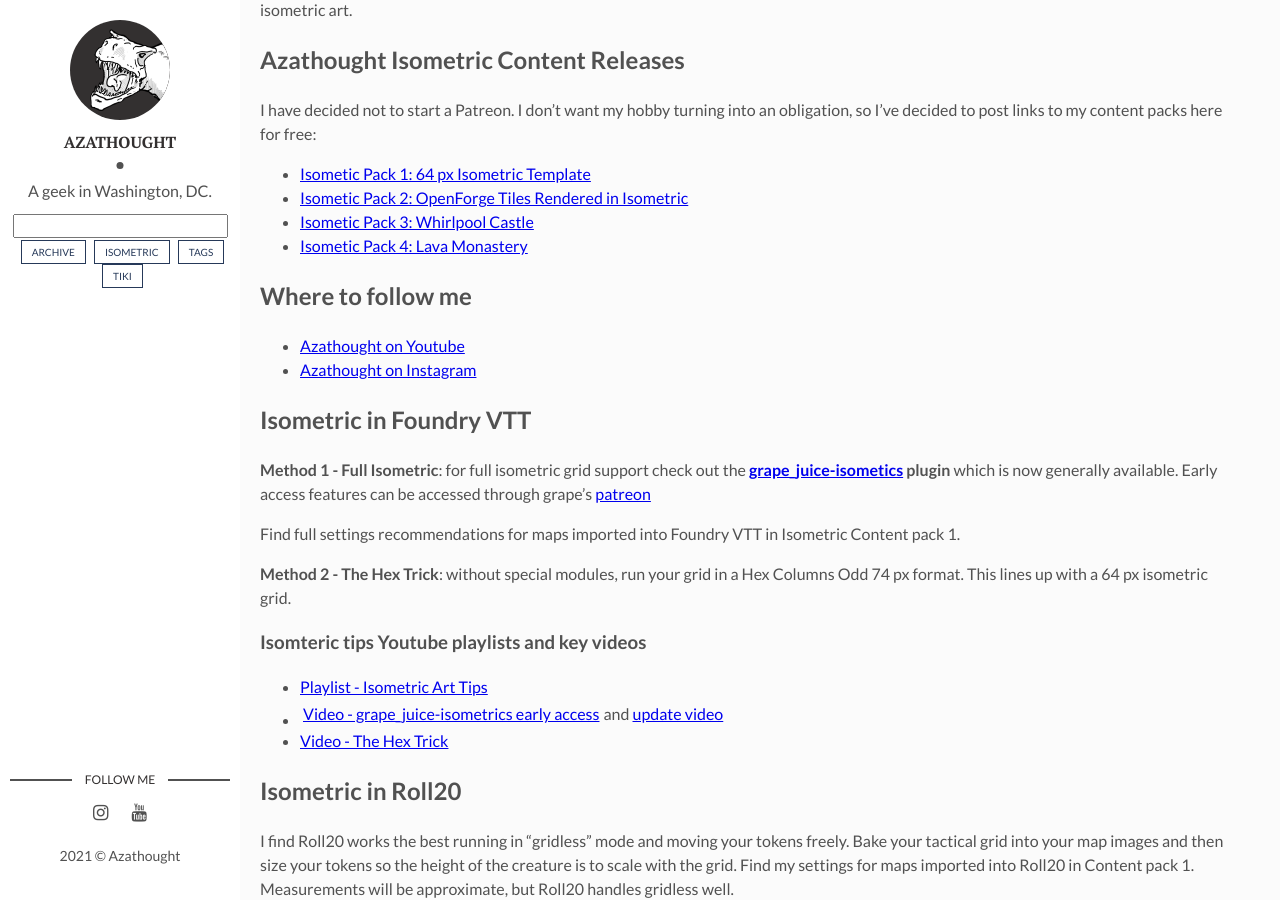
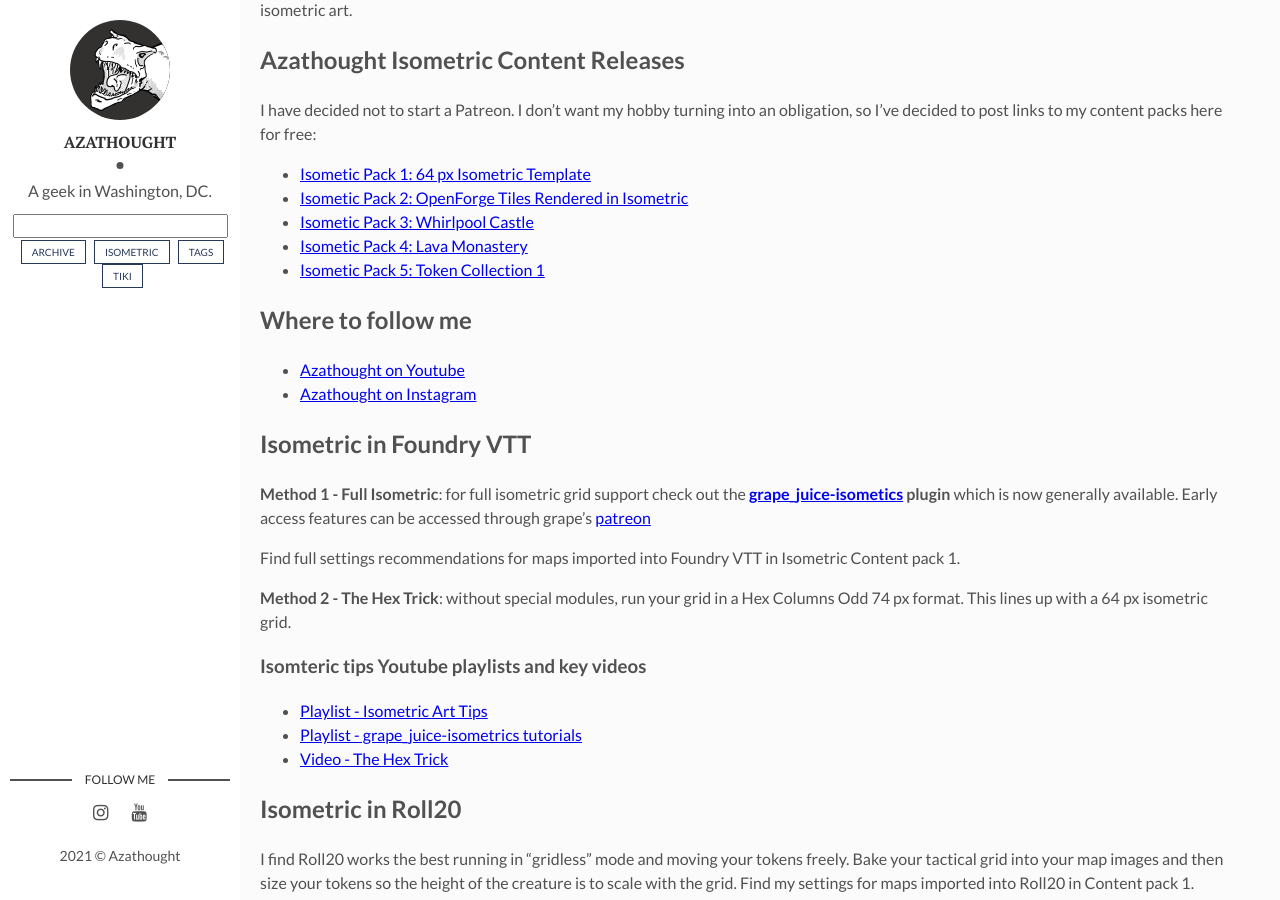
Before and after one commit to azathought/azathought.github.io, a Jekyll site: the page built from isometric.md, in a window 1280 px wide and 900 px high, scrolled down 1308 px. Built offline with Jekyll 4.4.1, drawn with Linux system fonts in a browser that asks for light colours; comment, search, counter and statistics services are not loaded.

Commit message:
five ready

```diff
--- a/isometric.md
+++ b/isometric.md
@@ -26,6 +26,7 @@ I have decided not to start a Patreon. I don't want my hobby turning into an obl
 * [Isometic Pack 2: OpenForge Tiles Rendered in Isometric](/isometric-pack-2/)
 * [Isometic Pack 3: Whirlpool Castle](/isometric-pack-3/)
 * [Isometic Pack 4: Lava Monastery](/isometric-pack-4/)
+* [Isometic Pack 5: Token Collection 1](/isometric-pack-5/)
 
 ## Where to follow me
 * [Azathought on Youtube](https://www.youtube.com/azathought-games)
@@ -40,7 +41,7 @@ Find full settings recommendations for maps imported into Foundry VTT in Isometr
 
 ### Isomteric tips Youtube playlists and key videos
 * [Playlist - Isometric Art Tips](https://www.youtube.com/playlist?list=PLwozL5pYIL5RD3-1D9EHuHaUrHg1vb_pz)
-* [Video - grape_juice-isometrics early access](https://www.youtube.com/watch?v=2MAp3t3bZjo) | and [update video](https://youtu.be/kA0VECX09ls)
+* [Playlist - grape_juice-isometrics tutorials](https://youtube.com/playlist?list=PLwozL5pYIL5SUNamriQGddVB6VrlHvOUz)
 * [Video - The Hex Trick](https://www.youtube.com/watch?v=AHRvKMuQbDg)
 
 ## Isometric in Roll20
```
Also changed, not shown: _posts/2021-05-22-isometric-5.md (+1 -1 lines), assets/img/content/Pack5aSplash.jpg (added), assets/img/content/Pack6Splash.jpg (added), assets/img/posts/2021-05-09-cathedral1.jpg (added), assets/img/posts/2021-05-09-cathedral2.jpg (added), assets/img/posts/2021-05-09-cathedral3.jpg (added).
